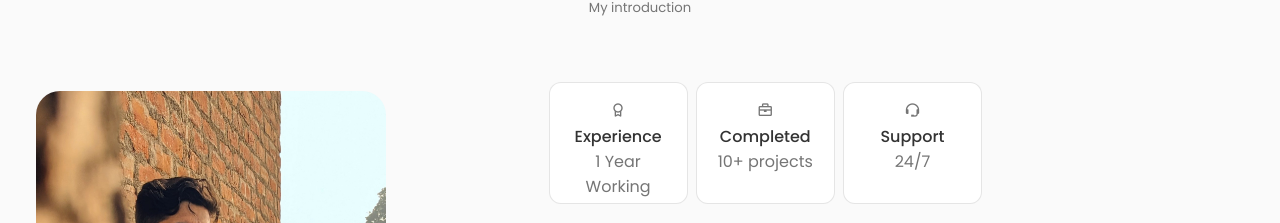
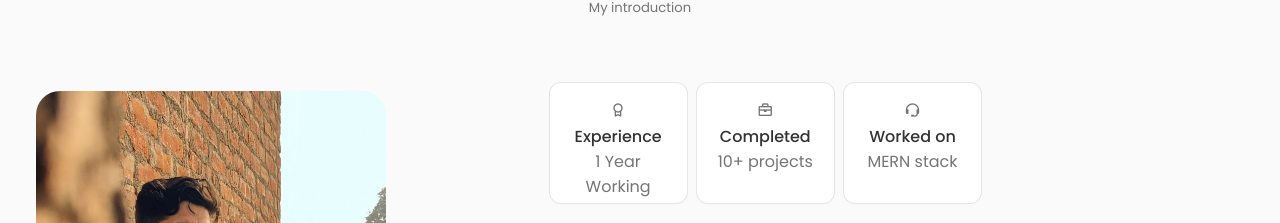
Before and after one commit to amanagnihotri1/Portfolio, a React (Create React App) app: page / in a window 1280 px wide. Shown: the part 880-1103 px from the top of the page. Built offline with nearby package versions, Linux system fonts and the light colour scheme.

Commit message:
added changes

```diff
--- a/src/component/Home/Info.jsx
+++ b/src/component/Home/Info.jsx
@@ -24,10 +24,10 @@ export const Info = () => {
     <div className='about__box'>
     <i class='bx bx-support about_icon' ></i>
     <h3 className='about__title'>
-     Support
+     Worked on
      </h3>
      <span className='about__subtitle'>
-      24/7
+     MERN stack
      </span>
     </div>
     </div>
```
